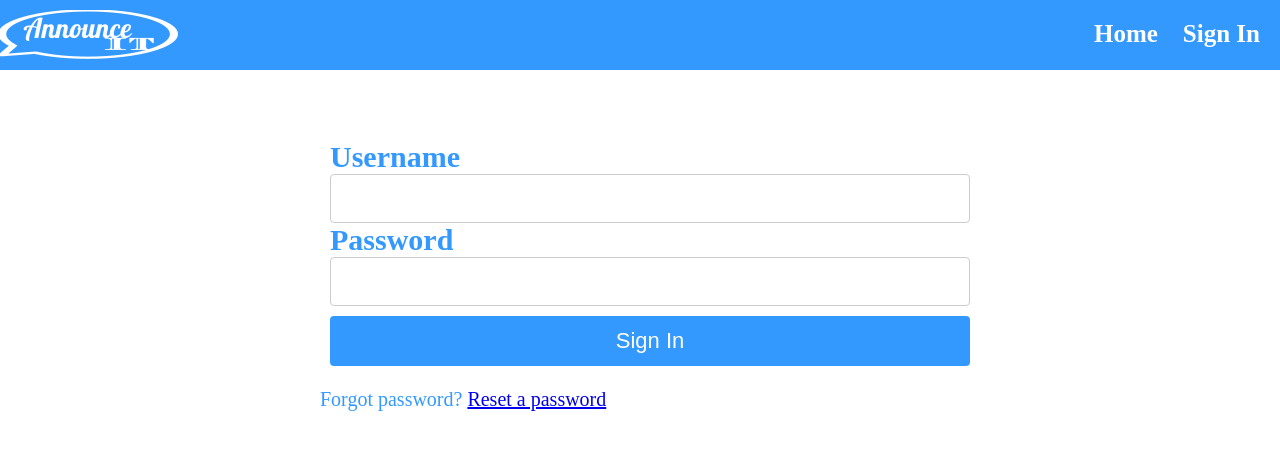
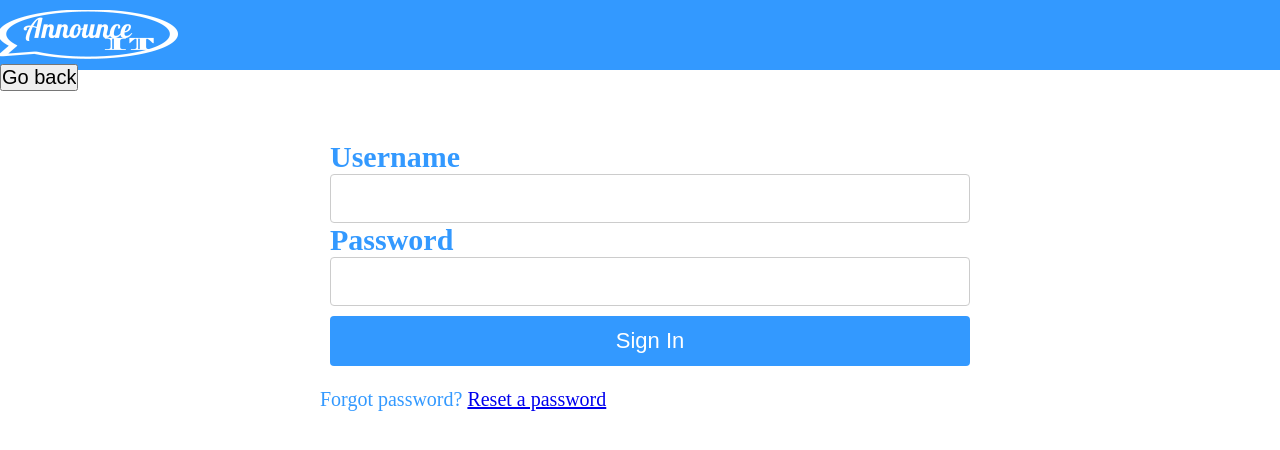
Before and after one commit to mosley17/AnnounceIt, a plain HTML site: page UI/HTML/signin.html in a window 1280 px wide. Drawn offline with nearby package versions, Linux system fonts and the light colour scheme.

Commit message:
solved some links errors

```diff
--- a/UI/HTML/signin.html
+++ b/UI/HTML/signin.html
@@ -17,10 +17,13 @@
         <div class="main-content">
             <div class="top-bar">
                 <a href="" class="logo"><img src="../images/logo.png" alt="logo-image"></a>
+                <form>
+                    <input type="button" value="Go back" onclick="history.back()">
+                </form>>
                 <nav>
                     <ul>
                         <li><a href="index.html">Home</a></li>
-                        <li><a href="signin.html">Sign In</a></li>
+                        <!-- <li><a href="signin.html">Sign In</a></li> -->
                     </ul>
                     <!-- <button class="navbar-toggle">
                         <span></span>
```
